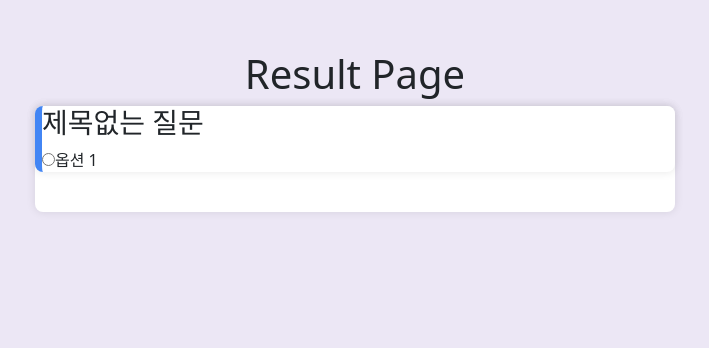
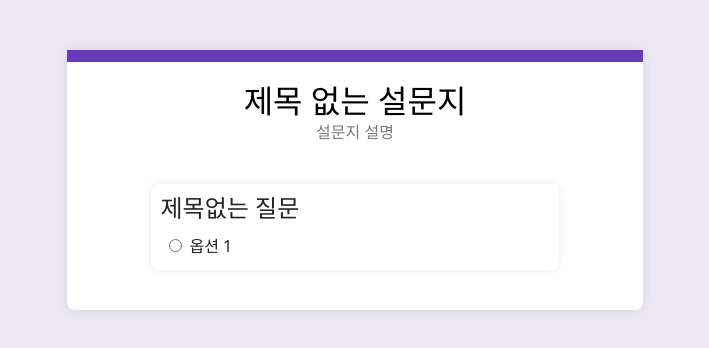
Before and after one commit to yunyoung0531/survey, a React (Create React App) app in the folder survey/: page /preview in a window 1280 px wide. Both pictures are taken after a click on the button "제출". Shown: the top 348 px of the page, without its empty margins (285-994 px from the left). Built offline with nearby package versions, Linux system fonts and the light colour scheme.

Commit message:
design: 결과 페이지 UI 디자인

```diff
--- a/survey/src/App.css
+++ b/survey/src/App.css
@@ -4,7 +4,6 @@
   /* justify-content: center;  */
   padding-top: 50px;
   position: relative;
-  align-items: center;
   align-items: center;
   min-height: 100vh;
   background-color: rgba(128, 95, 185, 0.15);
@@ -21,6 +20,17 @@
   /* display: flex; */
   /* flex-direction: column; */
 }
+.survey-container-result {
+  width: 45%;
+  background-color: white;
+  padding-bottom: 20px;
+  box-shadow: 0 0 10px rgba(0, 0, 0, 0.1);
+  border-radius: 8px;
+  /* overflow: hidden; */
+  margin-bottom: 20px;
+  /* display: flex; */
+  /* flex-direction: column; */
+}
 
 .survey-container > :first-child {
   border-top-left-radius: 8px;
@@ -28,6 +38,20 @@
 }
 
 
+.survey-header-result {
+  width: 100%;
+  color: #000000;
+  padding-left: 20px;
+  padding-right: 20px;
+  padding-top: 20px;
+  /* width: calc(100% - 40px); */
+  border-top: 12px solid #673AB7; /* 상단에 보라색 테두리 적용 */
+  /* text-align: left; */
+  display: flex;
+  justify-content: center;
+  text-align: center;
+  flex-direction: column;
+}
 .survey-header {
   width: 100%;
   color: #000000;
@@ -38,6 +62,7 @@
   border-top: 12px solid #673AB7; /* 상단에 보라색 테두리 적용 */
   text-align: left;
 }
+
 
 .survey-header h2 {
   font-size: 32px;
@@ -71,6 +96,18 @@
   margin-bottom: 20px;
   display: flex;
   flex-direction: column;
+}
+.survey-container-detail-res {
+  width: 100%;
+  background-color: white;
+  padding-bottom: 0px;
+  box-shadow: 0 0 10px rgba(0, 0, 0, 0.1);
+  border-radius: 8px; /* 아래쪽 모서리만 둥글게 */
+  overflow: hidden;
+  margin-bottom: 20px;
+  display: flex;
+  flex-direction: column;
+  padding: 10px;
 }
 
 .survey-question {
@@ -236,6 +273,13 @@
   justify-content: center;
   overflow-anchor: none;
 }
+.content-container-result {
+  display: flex;
+  width: 100%;
+  justify-content: center;
+  overflow-anchor: none;
+  margin-top: 40px;
+}
 
 .sur-test {
   width: 71%;
@@ -253,14 +297,23 @@
 
 .title-editing-input {
   font-size: 32px;
-  /* font-weight: bold; */
-  margin: 0; /* 위아래 여백 없음 */
-  padding: 0; /* 내부 여백 없음 */
-  border: none; /* 테두리 없음 */
-  outline: none; /* 포커스 시 아웃라인 없음 */
-  background: transparent; /* 배경색 없음 */
-  color: inherit; /* 상속받은 글자색 사용 */
+  margin: 0;
+  padding: 0;
+  border: none;
+  outline: none;
+  background: transparent;
+  color: inherit;
   width: 100%;
+}
+.title-editing-input-result {
+  font-size: 32px;
+  margin: 0;
+  padding: 0;
+  border: none;
+  outline: none;
+  background: transparent;
+  color: inherit;
+  /* width: 100%; */
 }
 .description-editing-input {
   /* font-size: 32px; */
@@ -271,6 +324,15 @@
   background: transparent;
   color: #7a7a7a;
   width: 100%;
+}
+.description-editing-input-result {
+  margin: 0;
+  padding: 0;
+  border: none ;
+  outline: none;
+  background: transparent;
+  color: #7a7a7a;
+  /* width: 100%; */
 }
 
 .description-editing-input,
@@ -410,3 +472,11 @@
   max-width: 170px;
   margin-left: 20px;
 }
+.form-control-res {
+  max-width: 170px;
+  margin-left: 20px;
+}
+
+.question-radio-res {
+  margin: 8px;
+}
--- a/survey/src/Preview.tsx
+++ b/survey/src/Preview.tsx
@@ -35,7 +35,7 @@ const Preview: React.FC<PreviewProps> = ({ title, description }) => {
     let navigate = useNavigate();
     const handleSubmit = () => {
         // 'responses' 상태를 'Result' 페이지로 전달
-        navigate('/result', { state: { responses, questions: questionsFromRedux } });
+        navigate('/result', { state: { title, description, responses, questions: questionsFromRedux } });
     };
 
     const [responses, setResponses] = useState<Responses>({});
--- a/survey/src/Result.tsx
+++ b/survey/src/Result.tsx
@@ -2,31 +2,52 @@
 import React from 'react';
 import { useLocation } from 'react-router-dom'; // React Router의 hook을 사용
 import { QuestionData } from './store';
+import TitleAndDescription from './TitleAndDescription';
+import { FontAwesomeIcon } from '@fortawesome/react-fontawesome';
+import { faComment } from '@fortawesome/free-regular-svg-icons';
 
 interface ResponseProps {
     responses: { [key: string]: string };
     questions: QuestionData[];
+    title: string;
+    description: string;
 }
 
 const Result: React.FC = () => {
     const location = useLocation();
-    const { responses, questions } = location.state as ResponseProps;
+    const { title, description, responses, questions } = location.state as ResponseProps;
 
 
     return (
         <div className="app-container">
-            <h1>Result Page</h1>
-            <div className="survey-container">
+            <div className="survey-container-result">
+                <div className="survey-header-result" >
+                <TitleAndDescription
+                    value={title}
+                    className='title-editing-input-result'
+                    type='title'
+                />
+                <TitleAndDescription
+                    value={description}
+                    className='description-editing-input-result'
+                    type='description'
+                />
+                </div>
+
+            <div className='content-container-result' >
+            <div className='sur-test'>
                 {questions.map(question => (
-                    <div key={question.id} className="survey-container-detail">
-                        <h3>{question.title}</h3>
+                    <div key={question.id} className="survey-container-detail-res">
+                        <h4>{question.title}</h4>
                         {question.type === "단답형ㅤㅤ" && (
                             <div className="response-text">
+                                <FontAwesomeIcon icon={faComment} style={{color: "#595959", marginRight: '10px', marginLeft: '5px'}} />
                                 {responses[question.id]}
                             </div>
                         )}
                         {question.type === "장문형ㅤㅤ" && (
                             <div className="response-text-long">
+                                <FontAwesomeIcon icon={faComment} style={{color: "#595959", marginRight: '10px', marginLeft: '10px'}} />
                                 {responses[question.id]}
                             </div>
                         )}
@@ -40,6 +61,7 @@ const Result: React.FC = () => {
                                             value={option}
                                             checked={responses[question.id] === option}
                                             readOnly
+                                            className='question-radio-res'
                                         />
                                         <label>{option}</label>
                                     </div>
@@ -56,6 +78,7 @@ const Result: React.FC = () => {
                                             value={option}
                                             checked={responses[question.id]?.includes(option)}
                                             readOnly
+                                            className='question-radio-res'
                                         />
                                         {option}
                                     </label>
@@ -65,7 +88,7 @@ const Result: React.FC = () => {
                         {question.type === "드롭다운ㅤ" && (
                             // 드롭다운 선택으로 응답 표시
                             <div>
-                                <select value={responses[question.id]} className="form-control" disabled>
+                                <select value={responses[question.id]} className="form-control" disabled style={{marginLeft: '2px'}}>
                                     {question.options.map((option, idx) => (
                                         <option key={idx} value={option}>
                                             {option}
@@ -77,8 +100,10 @@ const Result: React.FC = () => {
                         {/* 기타 질문 유형에 대한 로직 추가 */}
                     </div>
                 ))}
+                </div>
+                </div>
+                </div>
             </div>
-        </div>
     );
 }
 
```
